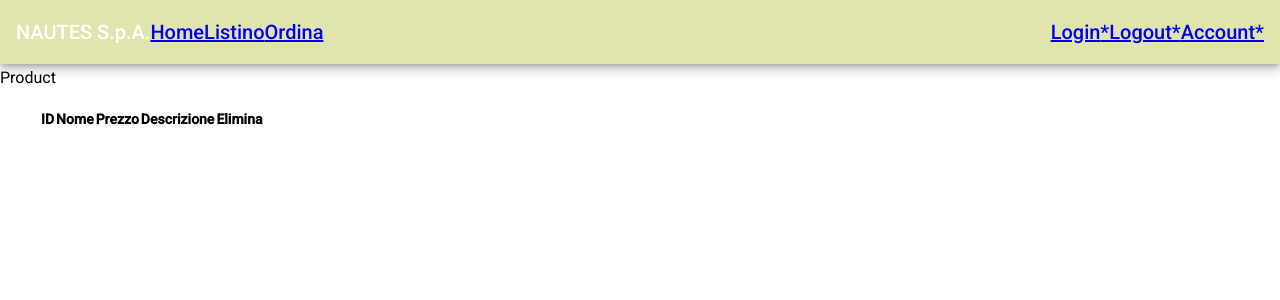
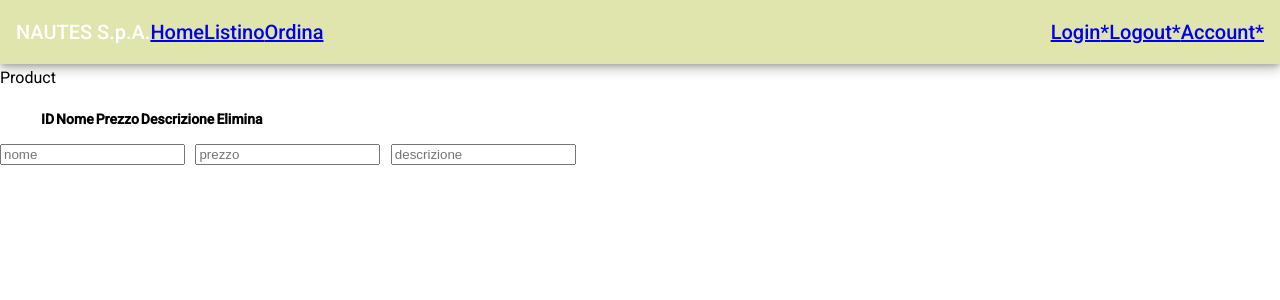
Before and after one commit to MirkoVerdecchia/E-Commerce_TDD, an Angular app: page /admin in a window 1280 px wide. Shown: the top 300 px of the page. Built offline with nearby package versions, Linux system fonts and the light colour scheme; data requests are answered from the project's data file.

Commit message:
Jasmine Tset Success: -should show the details input text to create a product

```diff
--- a/src/app/components/admin/admin.component.html
+++ b/src/app/components/admin/admin.component.html
@@ -12,3 +12,11 @@
     </tr>
   </thead>
 </ul>
+
+<div class="box3">
+    <input type="text" class="name" placeholder="nome" #name>
+    &nbsp;
+    <input type="text" class="price" placeholder="prezzo" #price>
+    &nbsp;
+    <input type="text" class="description" placeholder="descrizione" #description>
+    &nbsp;
```
